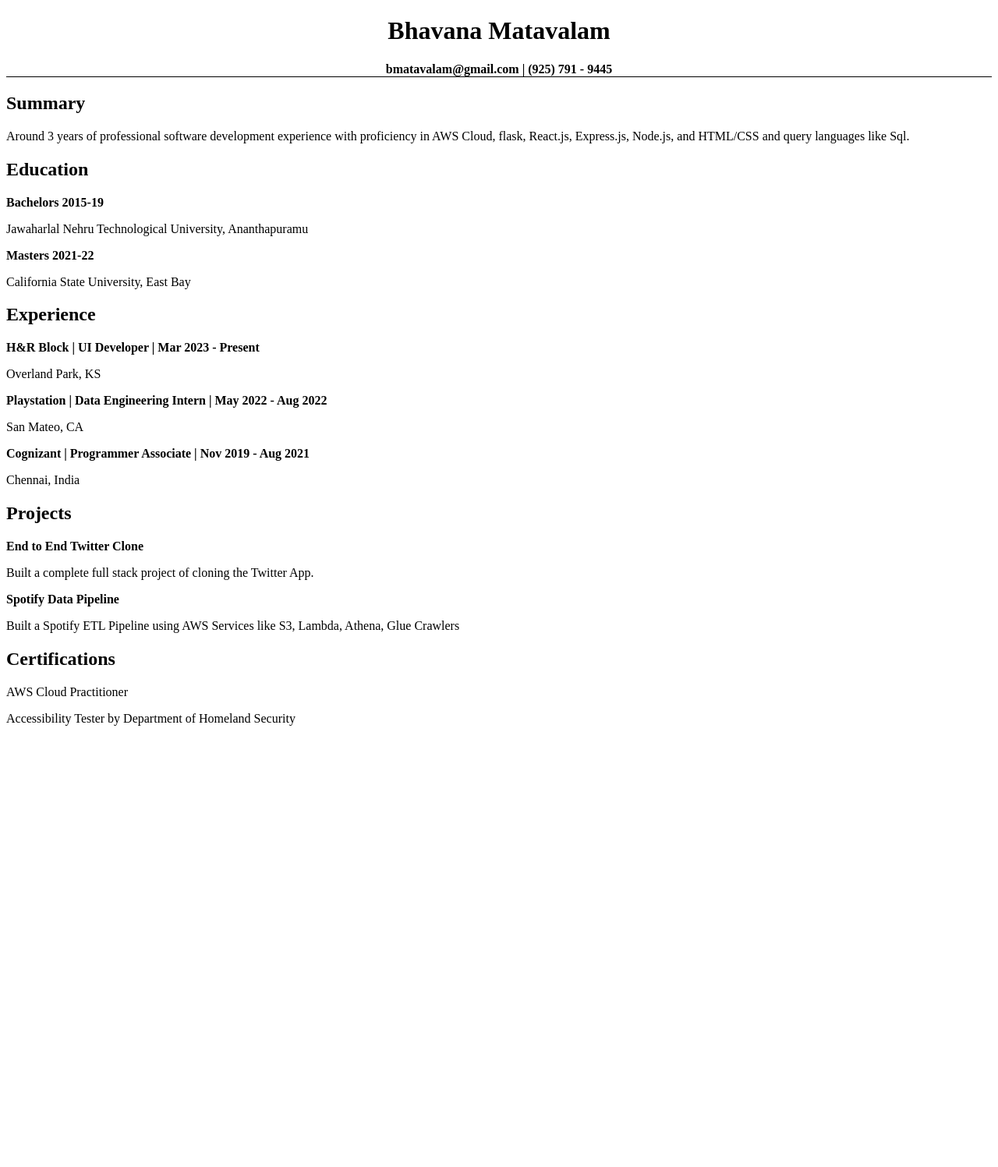
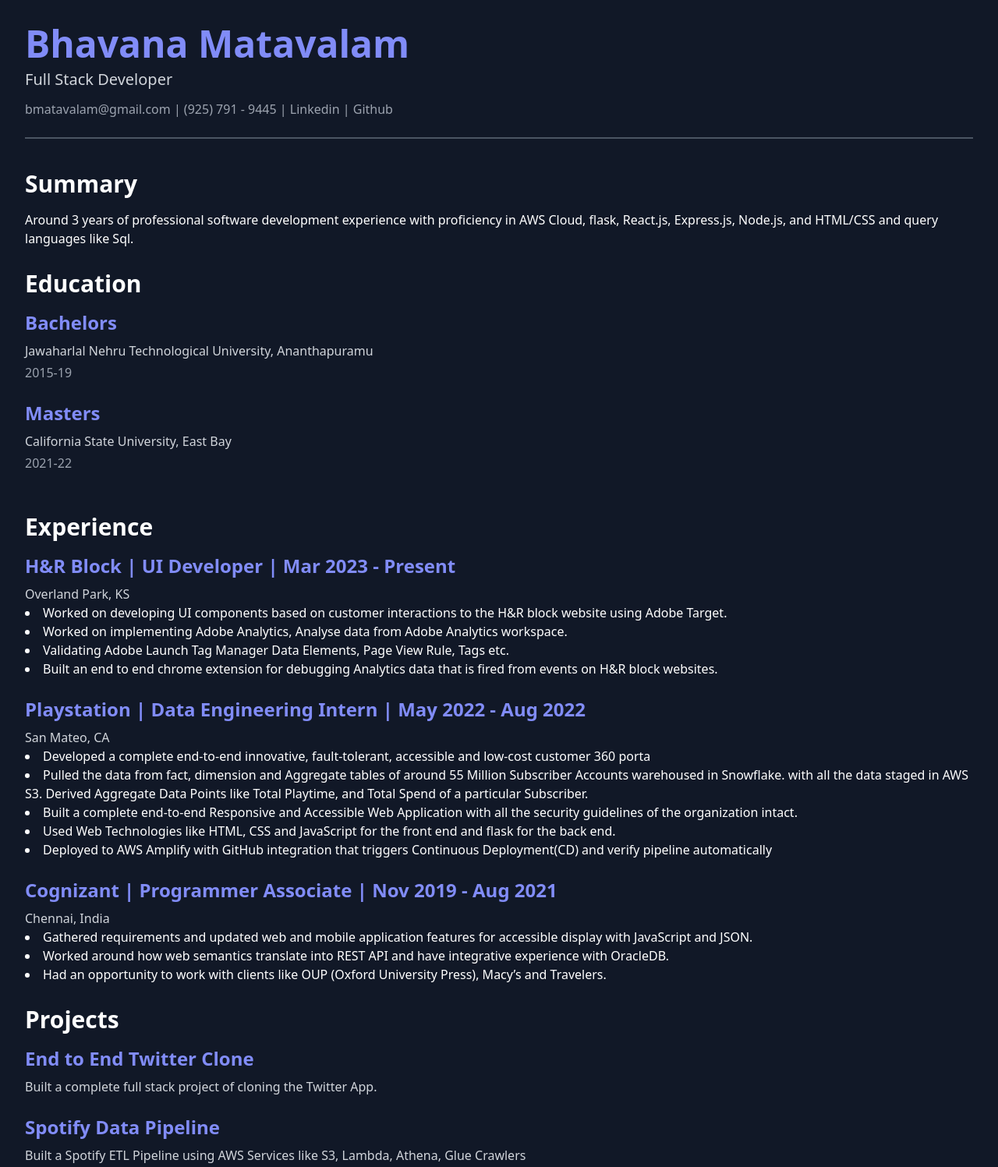
Before and after one commit to itsmeBhavana/bmatavalam-portfolio, a plain HTML site: page index.html in a window 1280 px wide. Shown: the top 1497 px of the page at 78% size. Before the commit the page ends 947 px from the top, so only its background shows below. Drawn offline with nearby package versions, Linux system fonts and the light colour scheme.

Commit message:
first commit

```diff
--- a/index.html
+++ b/index.html
@@ -1,67 +1,122 @@
 <!DOCTYPE html>
 <html lang="en">
+
 <head>
     <meta charset="UTF-8">
     <meta name="viewport" content="width=device-width, initial-scale=1.0">
+
     <title>Document</title>
+    <script src="https://cdn.tailwindcss.com"></script>
 </head>
-<body>
-    <header style="border-bottom: 1px solid black;">
-        <center>
-            <h1>Bhavana Matavalam</h1>
-            <b>bmatavalam@gmail.com | (925) 791 - 9445</b>
-        </center>
+
+<body class="bg-gray-900 text-white p-8 font-sans leading-normal font-sans">
+    <header class="mb-10 border-b-2 border-gray-600 pb-6">
+
+        <h1 class="text-5xl font-extrabold text-indigo-400 mb-2">Bhavana Matavalam</h1>
+        <p class="text-gray-300 mb-3 text-xl">Full Stack Developer</p>
+        <p class="text-gray-400"><a target="_blank" href="mailto:bmatavalam@gmail.com">bmatavalam@gmail.com</a> | (925)
+            791 - 9445 | <a target="_blank" href="//www.linkedin.com/in/bhavana-mb/">Linkedin</a> | <a target="_blank"
+                href="#">Github</a></p>
+
     </header>
     <main>
-        <section>
-            <h2>Summary</h2>
-            <p>Around 3 years of professional software development experience with proficiency in AWS Cloud, flask, React.js, Express.js, Node.js, and HTML/CSS and query languages like Sql.</p>
+        <section class="pb-7">
+            <h2 class="text-3xl font-bold pb-4">Summary</h2>
+            <p>Around 3 years of professional software development experience with proficiency in AWS Cloud, flask,
+                React.js, Express.js, Node.js, and HTML/CSS and query languages like Sql.</p>
         </section>
-        <section>
-            <h2>Education</h2>
-            <section>
-                <b>Bachelors 2015-19</b>
-                <p>Jawaharlal Nehru Technological University, Ananthapuramu</p>
+        <section class="pb-7">
+            <h2 class="text-3xl font-bold pb-4">Education</h2>
+
+            <section class="mb-6">
+                <h3 class="text-2xl font-bold text-indigo-400 mb-2">Bachelors</h3>
+                <p class="text-gray-300 mb-1">Jawaharlal Nehru Technological University, Ananthapuramu</p>
+                <p class="text-gray-400">2015-19</p>
 
             </section>
-            <section>
-                <b>Masters 2021-22</b>
-                <p>California State University, East Bay</p>
+
+            <section class="mb-6">
+                <h3 class="text-2xl font-bold text-indigo-400 mb-2">Masters</h3>
+                <p class="text-gray-300 mb-1">California State University, East Bay</p>
+                <p class="text-gray-400">2021-22</p>
 
             </section>
+            </li>
+            </ul>
+
+
         </section>
-        <section>
-            <h2>Experience</h2>
-            <section>
-                <b>H&R Block | UI Developer | Mar 2023 - Present</b>
-                <p>Overland Park, KS</p>
+        <section class="pb-7">
+            <h2 class="text-3xl font-bold pb-4 border-l-1">Experience</h2>
+            <section class="mb-6">
+                <h3 class="text-2xl font-bold text-indigo-400 mb-2">H&R Block | UI Developer | Mar 2023 - Present</h3>
+                <p class="text-gray-300">Overland Park, KS</p>
+                <ul class="list-disc list-inside">
+                    <li>Worked on developing UI components based on customer interactions to the H&R block website using
+                        Adobe Target.</li>
+                    <li>Worked on implementing Adobe Analytics, Analyse data from Adobe Analytics workspace.</li>
+                    <li>Validating Adobe Launch Tag Manager Data Elements, Page View Rule, Tags etc.</li>
+                    <li>Built an end to end chrome extension for debugging Analytics data that is fired from events on
+                        H&R block websites.</li>
+                </ul>
+            </section>
+            <section class="mb-6">
+                <h3 class="text-2xl font-bold text-indigo-400 mb-2">Playstation | Data Engineering Intern | May 2022 -
+                    Aug 2022</h3>
+                <p class="text-gray-300">San Mateo, CA</p>
+                <ul class="list-disc list-inside">
+                    <li>Developed a complete end-to-end innovative, fault-tolerant, accessible and low-cost customer 360
+                        porta</li>
+                    <li>Pulled the data from fact, dimension and Aggregate tables of around 55 Million Subscriber
+                        Accounts warehoused in Snowflake. with all the data staged in AWS S3. Derived Aggregate Data
+                        Points like Total Playtime, and Total Spend of a particular Subscriber.</li>
+                    <li>Built a complete end-to-end Responsive and Accessible Web Application with all the security
+                        guidelines of the organization intact.</li>
+                    <li>Used Web Technologies like HTML, CSS and JavaScript for the front end and flask for the back
+                        end.</li>
+                    <li>Deployed to AWS Amplify with GitHub integration that triggers Continuous Deployment(CD) and
+                        verify pipeline automatically </li>
+                </ul>
             </section>
             <section>
-                <b>Playstation | Data Engineering Intern | May 2022 - Aug 2022</b>
-                <p>San Mateo, CA</p>
-            </section>
-            <section>
-                <b>Cognizant | Programmer Associate | Nov 2019 - Aug 2021</b>
-                <p>Chennai, India</p>
+                <h3 class="text-2xl font-bold text-indigo-400 mb-2">Cognizant | Programmer Associate | Nov 2019 - Aug
+                    2021</h3>
+                <p class="text-gray-300">Chennai, India</p>
+                <ul class="list-disc list-inside">
+                    <li>Gathered requirements and updated web and mobile application features for accessible display
+                        with JavaScript and JSON.</li>
+                    <li>Worked around how web semantics translate into REST API and have integrative experience with
+                        OracleDB.</li>
+                    <li>Had an opportunity to work with clients like OUP (Oxford University Press), Macy’s and
+                        Travelers.</li>
+                </ul>
             </section>
         </section>
-        <section>
-            <h2>Projects</h2>
-            <section>
-                <b>End to End Twitter Clone</b>
-                <p>Built a complete full stack project of cloning the Twitter App.</p>
+        <section class="pb-7">
+            <h2 class="text-3xl font-bold pb-4">Projects</h2>
+
+            <section class="mb-6">
+                <h3 class="text-2xl font-bold text-indigo-400 mb-2">End to End Twitter Clone</h3>
+                <p class="text-gray-300">Built a complete full stack project of cloning the Twitter App.</p>
             </section>
-            <section>
-                <b>Spotify Data Pipeline</b>
-                <p>Built a Spotify ETL Pipeline using AWS Services like S3, Lambda, Athena, Glue Crawlers</p>
+
+            <section class="mb-6">
+                <h3 class="text-2xl font-bold text-indigo-400 mb-2">Spotify Data Pipeline</h3>
+                <p class="text-gray-300">Built a Spotify ETL Pipeline using AWS Services like S3, Lambda,
+                    Athena, Glue Crawlers</p>
             </section>
+
         </section>
-        <section>
-            <h2>Certifications</h2>
-            <p>AWS Cloud Practitioner</p>
-            <p>Accessibility Tester by Department of Homeland Security</p>
+        <section class="pb-7">
+            <h2 class="text-3xl font-bold pb-4">Certifications</h2>
+            <ul class="list-disc list-inside">
+                <li>AWS Cloud Practitioner</li>
+                <li>Accessibility Tester by Department of Homeland Security</li>
+            </ul>
+
         </section>
 
     </main>
 </body>
+
 </html>
--- /dev/null
+++ b/styles.css
@@ -0,0 +1,13 @@
+body{
+    background-color: rgb(5, 5, 36);
+    color: white;
+    margin: 0 auto;
+    max-width: 50em;
+    font-family: "Helvetica", "Arial", sans-serif;
+    line-height: 1.5;
+    padding: 4em 1em;
+}
+
+header{
+    text-align: center;
+}
```
